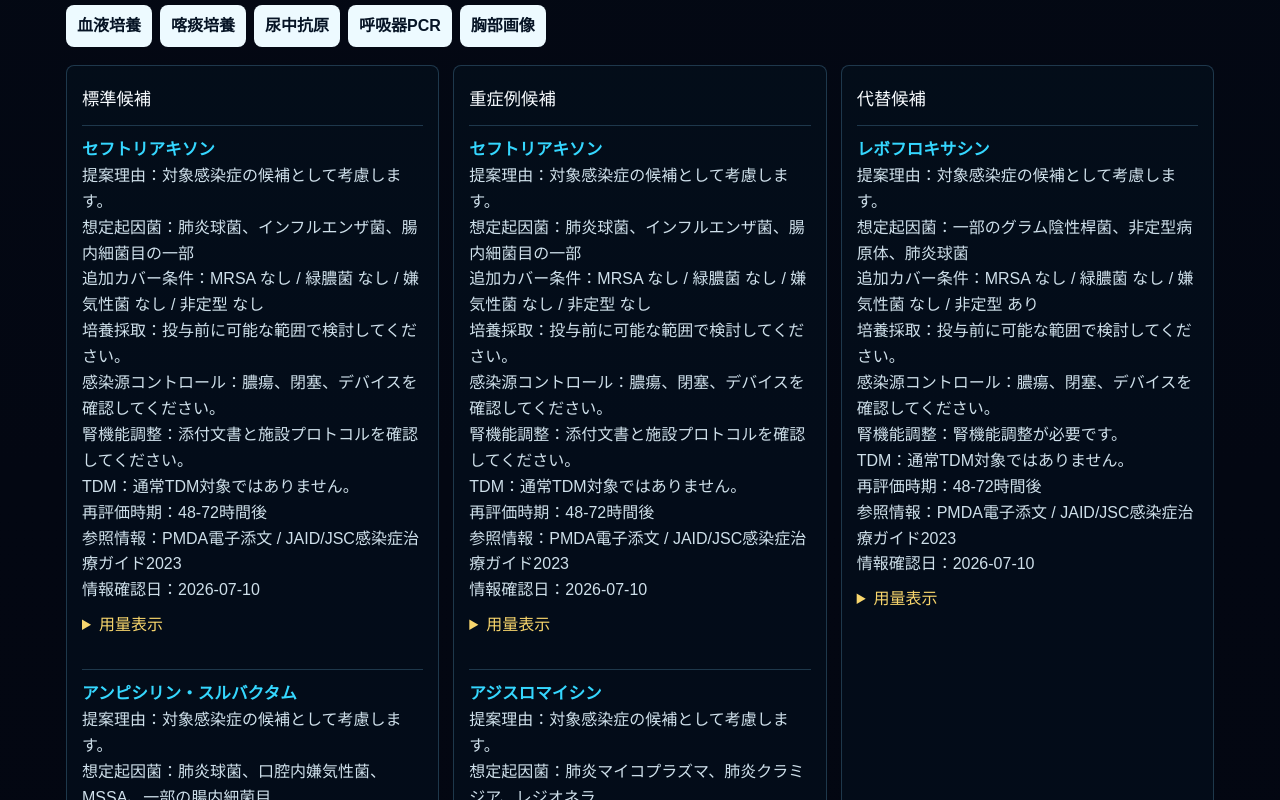
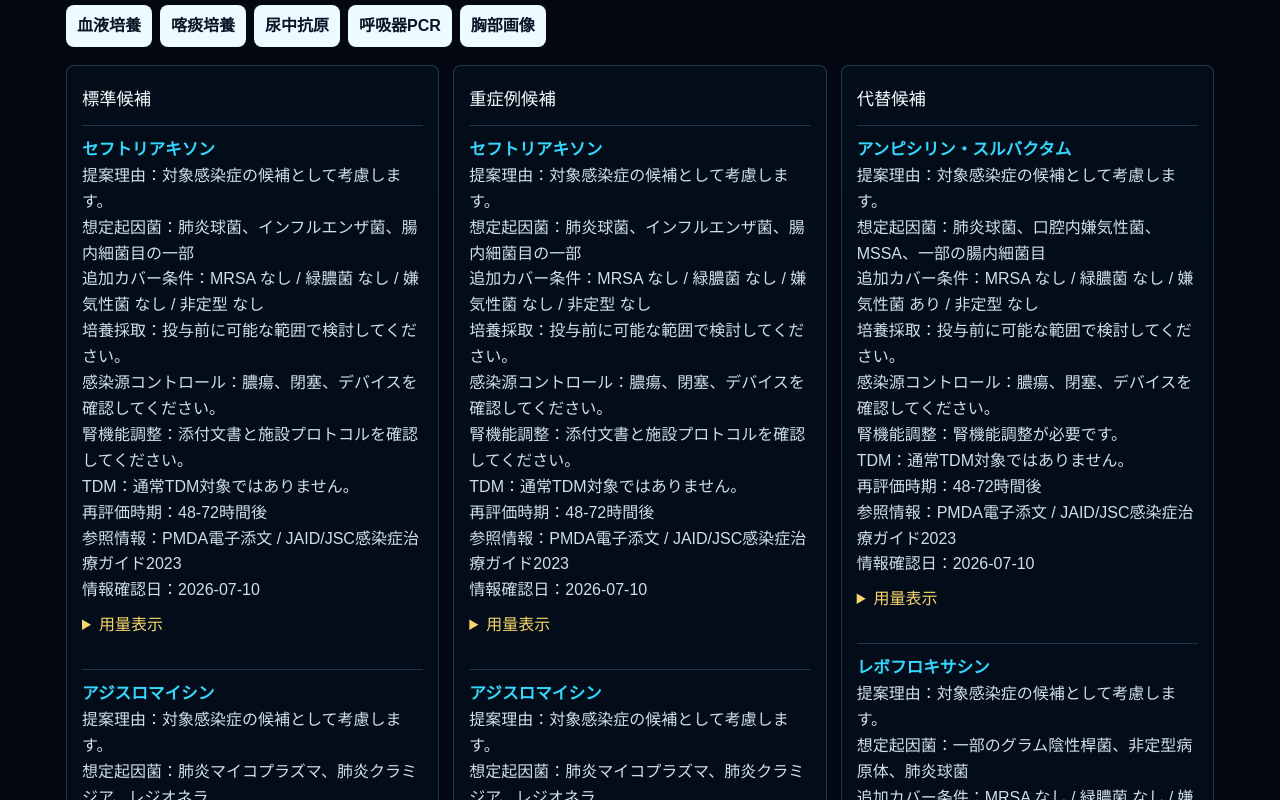
Before and after one commit to itooyoyo/infection-antibiotic-navigator, a Next.js app: page / in a window 1280 px wide. Shown: the part 3860-4660 px from the top of the page. Built offline with nearby package versions, Linux system fonts and the light colour scheme.

Commit message:
fix: update pathogen and empiric antibiotic recommendations

```diff
--- a/data/infections.ts
+++ b/data/infections.ts
@@ -27,8 +27,10 @@ export type InfectionProfile = {
   checkedAt: string;
 };
 
-const checkedAt = "2026-07-10";
-const commonReference = ["JAID/JSC感染症治療ガイド2023", "PMDA電子添文", "院内アンチバイオグラム"];
+const checkedAt = "2026-07-15";
+const commonReference = ["JAID/JSC感染症治療ガイド2023", "PMDA電子添文", "施設・病棟別アンチバイオグラム"];
+const amrReference = "IDSA 2024 AMR Gram-negative Guidance";
+const reassessmentCore = ["診断違い", "膿瘍・膿胸", "閉塞", "耐性菌・培養結果", "投与量・投与間隔不足", "組織移行不足", "感染源コントロール不足"];
 
 export const infectionProfiles: InfectionProfile[] = [
   {
@@ -41,16 +43,16 @@ export const infectionProfiles: InfectionProfile[] = [
     redFlags: ["呼吸不全", "ショック", "意識障害", "膿胸疑い"],
     requiredCultures: ["血液培養", "喀痰培養", "尿中抗原", "呼吸器PCR"],
     imaging: ["胸部X線", "胸部CTは重症・合併症疑いで検討"],
-    sourceControl: ["膿胸", "肺膿瘍"],
-    empiricAntibioticCandidateIds: { standard: ["ceftriaxone", "ampicillinSulbactam", "azithromycin"], severe: ["ceftriaxone", "azithromycin"], alternative: ["levofloxacin"] },
-    reassessmentPoints: ["酸素需要", "解熱", "培養結果", "非定型病原体検査", "膿胸・膿瘍の有無"],
+    sourceControl: ["膿胸は胸腔ドレナージ", "肺膿瘍は気道閉塞・排膿適応を評価"],
+    empiricAntibioticCandidateIds: { standard: ["ceftriaxone", "azithromycin"], severe: ["ceftriaxone", "azithromycin"], alternative: ["ampicillinSulbactam", "levofloxacin"] },
+    reassessmentPoints: ["酸素需要", "解熱", "培養・抗原・PCR結果", "MRSA・緑膿菌カバー継続要否", ...reassessmentCore],
     severityCue: "呼吸不全、低血圧、意識障害、乳酸高値では重症として評価します。",
     firstCultures: ["血液培養", "喀痰培養", "尿中抗原", "呼吸器PCR", "胸部画像"],
-    standardCandidateIds: ["ceftriaxone", "ampicillinSulbactam", "azithromycin"],
+    standardCandidateIds: ["ceftriaxone", "azithromycin"],
     severeCandidateIds: ["ceftriaxone", "azithromycin"],
-    alternativeCandidateIds: ["levofloxacin"],
+    alternativeCandidateIds: ["ampicillinSulbactam", "levofloxacin"],
     deEscalation: ["培養・抗原・PCR結果と臨床経過から狭域化を検討します。"],
-    reference: commonReference,
+    reference: ["ATS/IDSA成人市中肺炎ガイドライン2019", ...commonReference],
     checkedAt,
   },
   {
@@ -59,20 +61,20 @@ export const infectionProfiles: InfectionProfile[] = [
     label: "院内肺炎",
     group: "呼吸器",
     suspectedPathogenIds: ["pseudomonas-aeruginosa", "klebsiella-pneumoniae", "mrsa", "acinetobacter", "serratia"],
-    severeRiskFactors: ["人工呼吸器", "ICU", "ショック", "直近抗菌薬", "過去耐性菌"],
+    severeRiskFactors: ["人工呼吸管理が必要", "敗血症性ショック", "直近90日以内の静注抗菌薬", "過去の耐性菌分離", "気管支拡張症・嚢胞性線維症"],
     redFlags: ["呼吸不全", "ショック", "急速な酸素需要増加"],
     requiredCultures: ["血液培養", "気道検体培養", "MRSAスクリーニング", "院内アンチバイオグラム"],
     imaging: ["胸部X線", "胸部CT"],
-    sourceControl: ["膿胸", "感染デバイス"],
-    empiricAntibioticCandidateIds: { standard: ["cefepime", "piperacillinTazobactam"], severe: ["meropenem", "vancomycin"], alternative: ["levofloxacin"] },
-    reassessmentPoints: ["気道培養", "MRSAカバー継続要否", "緑膿菌リスク", "人工呼吸器関連要因"],
+    sourceControl: ["膿胸は胸腔ドレナージ", "感染した気道・血管内デバイスの交換・抜去を評価"],
+    empiricAntibioticCandidateIds: { standard: ["cefepime", "piperacillinTazobactam"], severe: ["cefepime", "piperacillinTazobactam", "vancomycin"], alternative: ["levofloxacin", "meropenem"] },
+    reassessmentPoints: ["気道培養の質と結果", "MRSA鼻腔検査・カバー継続要否", "緑膿菌二剤併用の解除", "人工呼吸器・膿胸・デバイス", ...reassessmentCore],
     severityCue: "人工呼吸器関連、ショック、酸素需要増加では重症候補です。",
     firstCultures: ["血液培養", "喀痰培養", "気道検体培養", "画像検査", "院内アンチバイオグラム"],
     standardCandidateIds: ["cefepime", "piperacillinTazobactam"],
-    severeCandidateIds: ["meropenem", "vancomycin"],
-    alternativeCandidateIds: ["levofloxacin"],
+    severeCandidateIds: ["cefepime", "piperacillinTazobactam", "vancomycin"],
+    alternativeCandidateIds: ["levofloxacin", "meropenem"],
     deEscalation: ["起因菌と感受性、MRSA陰性所見、緑膿菌リスク再評価で狭域化を検討します。"],
-    reference: commonReference,
+    reference: ["ATS/IDSA HAP/VAPガイドライン2016", amrReference, ...commonReference],
     checkedAt,
   },
   {
@@ -80,21 +82,21 @@ export const infectionProfiles: InfectionProfile[] = [
     name: "誤嚥関連肺炎",
     label: "誤嚥関連肺炎",
     group: "呼吸器",
-    suspectedPathogenIds: ["streptococcus-pneumoniae", "haemophilus-influenzae", "bacteroides", "peptostreptococcus"],
+    suspectedPathogenIds: ["streptococcus-pneumoniae", "haemophilus-influenzae", "staphylococcus-aureus", "bacteroides", "peptostreptococcus"],
     severeRiskFactors: ["意識障害", "嚥下障害", "膿瘍", "膿胸", "低栄養"],
     redFlags: ["呼吸不全", "膿胸疑い", "肺膿瘍疑い"],
     requiredCultures: ["血液培養", "喀痰培養"],
     imaging: ["胸部X線", "胸部CTは膿瘍・膿胸疑いで検討"],
-    sourceControl: ["膿胸", "膿瘍"],
-    empiricAntibioticCandidateIds: { standard: ["ampicillinSulbactam"], severe: ["piperacillinTazobactam"], alternative: ["ceftriaxone"] },
-    reassessmentPoints: ["嚥下機能", "膿瘍・膿胸", "酸素需要", "嫌気性菌カバーの必要性"],
+    sourceControl: ["膿胸は胸腔ドレナージ", "肺膿瘍・壊死性肺炎の排膿適応を評価", "嚥下評価と口腔ケアで再誤嚥を予防"],
+    empiricAntibioticCandidateIds: { standard: ["ceftriaxone"], severe: ["ampicillinSulbactam"], alternative: ["levofloxacin"] },
+    reassessmentPoints: ["嚥下機能と再誤嚥予防", "酸素需要", "膿瘍・膿胸・壊死時のみ嫌気性菌カバー", ...reassessmentCore],
     severityCue: "呼吸不全、膿瘍、膿胸があれば重症度と感染源コントロールを確認します。",
     firstCultures: ["血液培養", "喀痰培養", "画像検査", "嚥下評価"],
-    standardCandidateIds: ["ampicillinSulbactam"],
-    severeCandidateIds: ["piperacillinTazobactam"],
-    alternativeCandidateIds: ["ceftriaxone"],
+    standardCandidateIds: ["ceftriaxone"],
+    severeCandidateIds: ["ampicillinSulbactam"],
+    alternativeCandidateIds: ["levofloxacin"],
     deEscalation: ["嫌気性菌カバーの必要性を再評価し、過剰な広域化を避けることを検討します。"],
-    reference: commonReference,
+    reference: ["ATS/IDSA成人市中肺炎ガイドライン2019（誤嚥時の嫌気性菌カバー）", ...commonReference],
     checkedAt,
   },
   {
@@ -107,16 +109,16 @@ export const infectionProfiles: InfectionProfile[] = [
     redFlags: ["発熱", "敗血症所見", "閉塞性尿路感染疑い"],
     requiredCultures: ["尿培養"],
     imaging: ["通常不要", "閉塞・結石・複雑性疑いで尿路画像"],
-    sourceControl: ["尿路閉塞", "感染デバイス"],
-    empiricAntibioticCandidateIds: { standard: ["cefazolin", "ceftriaxone"], severe: ["ceftriaxone"], alternative: ["levofloxacin"] },
-    reassessmentPoints: ["尿培養", "発熱の有無", "閉塞・結石", "内服切替"],
+    sourceControl: ["尿閉・残尿・結石があれば閉塞解除", "不要な尿道カテーテルは抜去・交換"],
+    empiricAntibioticCandidateIds: { standard: ["cefazolin"], severe: ["ceftriaxone"], alternative: ["levofloxacin"] },
+    reassessmentPoints: ["尿培養と局所感受性", "発熱・側腹部痛なら腎盂腎炎へ再分類", "閉塞・結石・残尿", "内服薬への狭域化", ...reassessmentCore],
     severityCue: "発熱、側腹部痛、菌血症所見があれば腎盂腎炎や複雑性尿路感染を検討します。",
     firstCultures: ["尿培養", "尿検査", "血液培養は発熱・重症時に検討"],
-    standardCandidateIds: ["cefazolin", "ceftriaxone"],
+    standardCandidateIds: ["cefazolin"],
     severeCandidateIds: ["ceftriaxone"],
     alternativeCandidateIds: ["levofloxacin"],
     deEscalation: ["尿培養の感受性を確認し、狭域薬や内服切替を検討します。"],
-    reference: commonReference,
+    reference: ["IDSA急性単純性膀胱炎・腎盂腎炎ガイドライン2010", "JAID/JSC尿路感染症ガイドライン2015", ...commonReference],
     checkedAt,
   },
   {
@@ -129,16 +131,16 @@ export const infectionProfiles: InfectionProfile[] = [
     redFlags: ["閉塞性尿路感染疑い", "ショック", "乏尿", "乳酸高値"],
     requiredCultures: ["尿培養", "血液培養"],
     imaging: ["尿路超音波", "CTは閉塞・膿瘍疑いで検討"],
-    sourceControl: ["閉塞性腎盂腎炎", "尿路閉塞"],
-    empiricAntibioticCandidateIds: { standard: ["ceftriaxone"], severe: ["piperacillinTazobactam", "meropenem"], alternative: ["levofloxacin"] },
-    reassessmentPoints: ["尿培養", "血液培養", "尿路閉塞解除", "腎機能", "ESBLリスク"],
+    sourceControl: ["閉塞性腎盂腎炎は尿管ステントまたは腎瘻で緊急ドレナージ", "腎・腎周囲膿瘍はドレナージ適応を評価"],
+    empiricAntibioticCandidateIds: { standard: ["ceftriaxone"], severe: ["piperacillinTazobactam"], alternative: ["levofloxacin", "meropenem"] },
+    reassessmentPoints: ["尿・血液培養", "尿路閉塞解除", "腎機能", "ESBL既往・直近培養時のみカルバペネム要否", ...reassessmentCore],
     severityCue: "閉塞、菌血症、ショックでは尿路ドレナージの必要性を確認します。",
     firstCultures: ["尿培養", "血液培養", "尿路画像検査"],
     standardCandidateIds: ["ceftriaxone"],
-    severeCandidateIds: ["piperacillinTazobactam", "meropenem"],
-    alternativeCandidateIds: ["levofloxacin"],
+    severeCandidateIds: ["piperacillinTazobactam"],
+    alternativeCandidateIds: ["levofloxacin", "meropenem"],
     deEscalation: ["ESBL既往がなければ感受性に応じて狭域化を検討します。"],
-    reference: commonReference,
+    reference: ["IDSA複雑性尿路感染症ガイドライン2025", amrReference, ...commonReference],
     checkedAt,
   },
   {
@@ -151,16 +153,16 @@ export const infectionProfiles: InfectionProfile[] = [
     redFlags: ["閉塞性尿路感染疑い", "ショック", "AKI"],
     requiredCultures: ["尿培養", "血液培養", "デバイス培養"],
     imaging: ["尿路超音波", "CT"],
-    sourceControl: ["尿路閉塞", "感染デバイス"],
-    empiricAntibioticCandidateIds: { standard: ["ceftriaxone", "cefepime"], severe: ["piperacillinTazobactam", "meropenem"], alternative: ["levofloxacin"] },
-    reassessmentPoints: ["尿路閉塞", "カテーテル交換", "耐性菌", "腎機能", "感受性"],
+    sourceControl: ["尿路閉塞はステント・腎瘻などで解除", "不要な尿道カテーテルは抜去・交換", "尿路膿瘍はドレナージ"],
+    empiricAntibioticCandidateIds: { standard: ["ceftriaxone"], severe: ["piperacillinTazobactam", "cefepime"], alternative: ["levofloxacin", "meropenem"] },
+    reassessmentPoints: ["尿路閉塞解除", "不要カテーテル抜去・交換", "過去培養とESBL・AmpC・緑膿菌リスク", "腎機能と感受性", ...reassessmentCore],
     severityCue: "カテーテル、閉塞、腎機能障害、耐性菌既往を重視します。",
     firstCultures: ["尿培養", "血液培養", "デバイス培養", "尿路画像"],
-    standardCandidateIds: ["ceftriaxone", "cefepime"],
-    severeCandidateIds: ["piperacillinTazobactam", "meropenem"],
-    alternativeCandidateIds: ["levofloxacin"],
+    standardCandidateIds: ["ceftriaxone"],
+    severeCandidateIds: ["piperacillinTazobactam", "cefepime"],
+    alternativeCandidateIds: ["levofloxacin", "meropenem"],
     deEscalation: ["培養判明後は尿路移行性と感受性を合わせて狭域化します。"],
-    reference: commonReference,
+    reference: ["IDSA複雑性尿路感染症ガイドライン2025", amrReference, ...commonReference],
     checkedAt,
   },
   {
@@ -173,16 +175,16 @@ export const infectionProfiles: InfectionProfile[] = [
     redFlags: ["胆道閉塞疑い", "ショック", "意識障害"],
     requiredCultures: ["血液培養", "胆汁培養"],
     imaging: ["腹部超音波", "CT", "MRCP/ERCPは状況で検討"],
-    sourceControl: ["胆管炎", "胆道閉塞"],
-    empiricAntibioticCandidateIds: { standard: ["ceftriaxone", "ampicillinSulbactam"], severe: ["piperacillinTazobactam", "meropenem"], alternative: ["cefepime"] },
-    reassessmentPoints: ["胆道ドレナージ", "胆汁培養", "肝胆道系酵素", "血圧", "乳酸"],
+    sourceControl: ["中等症は早期、重症は全身管理後できるだけ速やかにERCP等で胆道ドレナージ", "閉塞原因の除去・ステント交換"],
+    empiricAntibioticCandidateIds: { standard: ["ceftriaxone"], severe: ["piperacillinTazobactam"], alternative: ["ampicillinSulbactam", "cefepime", "meropenem"] },
+    reassessmentPoints: ["重症度別の胆道ドレナージ時期", "胆汁・血液培養", "胆道処置後の腸球菌・緑膿菌", "ESBL・AmpC既往", ...reassessmentCore],
     severityCue: "胆道閉塞、低血圧、意識障害では緊急ドレナージを検討します。",
     firstCultures: ["血液培養", "胆汁培養", "肝胆道系検査", "腹部画像"],
-    standardCandidateIds: ["ceftriaxone", "ampicillinSulbactam"],
-    severeCandidateIds: ["piperacillinTazobactam", "meropenem"],
-    alternativeCandidateIds: ["cefepime"],
+    standardCandidateIds: ["ceftriaxone"],
+    severeCandidateIds: ["piperacillinTazobactam"],
+    alternativeCandidateIds: ["ampicillinSulbactam", "cefepime", "meropenem"],
     deEscalation: ["胆汁・血液培養とドレナージ後経過で狭域化を検討します。"],
-    reference: ["Tokyo Guidelines", ...commonReference],
+    reference: ["Tokyo Guidelines 2018（胆管炎抗菌薬・胆道ドレナージ）", amrReference, ...commonReference],
     checkedAt,
   },
   {
@@ -190,21 +192,21 @@ export const infectionProfiles: InfectionProfile[] = [
     name: "胆嚢炎",
     label: "胆嚢炎",
     group: "胆道・腹腔内",
-    suspectedPathogenIds: ["escherichia-coli", "klebsiella-pneumoniae", "bacteroides"],
+    suspectedPathogenIds: ["escherichia-coli", "klebsiella-pneumoniae", "enterococcus", "bacteroides"],
     severeRiskFactors: ["穿孔", "膿瘍", "敗血症", "高齢", "糖尿病"],
     redFlags: ["ショック", "穿孔疑い", "膿瘍疑い"],
     requiredCultures: ["血液培養", "胆汁培養"],
     imaging: ["腹部超音波", "CT"],
-    sourceControl: ["胆道閉塞", "膿瘍"],
-    empiricAntibioticCandidateIds: { standard: ["ceftriaxone"], severe: ["piperacillinTazobactam"], alternative: ["cefepime"] },
-    reassessmentPoints: ["胆嚢ドレナージ・手術適応", "胆汁培養", "疼痛", "炎症反応"],
+    sourceControl: ["早期胆嚢摘出術", "手術困難時の胆嚢ドレナージ", "穿孔・膿瘍ドレナージ"],
+    empiricAntibioticCandidateIds: { standard: ["ceftriaxone"], severe: ["piperacillinTazobactam"], alternative: ["ampicillinSulbactam", "cefepime"] },
+    reassessmentPoints: ["早期胆嚢摘出術または胆嚢ドレナージ", "胆汁・血液培養", "穿孔・気腫性変化・膿瘍", "胆道消化管吻合時のみ嫌気性菌カバー", ...reassessmentCore],
     severityCue: "穿孔、膿瘍、敗血症所見では外科・放射線科相談を検討します。",
     firstCultures: ["血液培養", "胆汁培養", "腹部画像"],
     standardCandidateIds: ["ceftriaxone"],
     severeCandidateIds: ["piperacillinTazobactam"],
-    alternativeCandidateIds: ["cefepime"],
+    alternativeCandidateIds: ["ampicillinSulbactam", "cefepime"],
     deEscalation: ["胆汁培養と術後経過から狭域化を検討します。"],
-    reference: ["Tokyo Guidelines", ...commonReference],
+    reference: ["Tokyo Guidelines 2018（胆嚢炎抗菌薬・胆嚢ドレナージ）", ...commonReference],
     checkedAt,
   },
   {
@@ -212,21 +214,21 @@ export const infectionProfiles: InfectionProfile[] = [
     name: "腹腔内感染",
     label: "腹腔内感染",
     group: "胆道・腹腔内",
-    suspectedPathogenIds: ["escherichia-coli", "bacteroides", "enterococcus", "clostridioides-difficile"],
+    suspectedPathogenIds: ["escherichia-coli", "klebsiella-pneumoniae", "bacteroides", "enterococcus"],
     severeRiskFactors: ["腹膜炎", "膿瘍", "術後", "穿孔", "免疫抑制"],
     redFlags: ["腹膜炎", "膿瘍疑い", "ショック"],
     requiredCultures: ["血液培養", "腹水培養", "膿培養"],
     imaging: ["造影CT", "超音波"],
-    sourceControl: ["膿瘍", "腹膜炎"],
+    sourceControl: ["膿瘍ドレナージ", "穿孔修復・感染臓器切除", "壊死組織除去", "感染デバイス・人工物の抜去を評価"],
     empiricAntibioticCandidateIds: { standard: ["ceftriaxone", "metronidazole"], severe: ["piperacillinTazobactam", "meropenem"], alternative: ["cefepime", "metronidazole"] },
-    reassessmentPoints: ["ドレナージ", "手術適応", "嫌気性菌", "培養結果", "画像再評価"],
+    reassessmentPoints: ["ドレナージ・穿孔修復・壊死組織除去", "手術適応", "腹腔内培養", "市中発症では腸球菌・MRSAを routine に追加しない", ...reassessmentCore],
     severityCue: "腹膜炎、膿瘍、術後感染では感染源コントロールを優先して確認します。",
     firstCultures: ["血液培養", "腹水・膿培養", "画像検査"],
     standardCandidateIds: ["ceftriaxone", "metronidazole"],
     severeCandidateIds: ["piperacillinTazobactam", "meropenem"],
     alternativeCandidateIds: ["cefepime", "metronidazole"],
     deEscalation: ["ドレナージ検体の結果とsource control後の経過で狭域化を検討します。"],
-    reference: commonReference,
+    reference: ["IDSA複雑性腹腔内感染症ガイドライン更新2024", "Surgical Infection Society腹腔内感染症ガイドライン2024", amrReference, ...commonReference],
     checkedAt,
   },
   {
@@ -234,21 +236,21 @@ export const infectionProfiles: InfectionProfile[] = [
     name: "蜂窩織炎",
     label: "蜂窩織炎",
     group: "皮膚軟部組織",
-    suspectedPathogenIds: ["mssa", "mrsa", "staphylococcus-aureus"],
-    severeRiskFactors: ["急速進行", "激痛", "壊死", "水疱", "免疫抑制"],
+    suspectedPathogenIds: ["streptococcus-pyogenes", "beta-hemolytic-streptococci", "mssa", "mrsa"],
+    severeRiskFactors: ["急速進行", "激痛", "壊死", "水疱", "全身性炎症反応", "重度免疫抑制"],
     redFlags: ["急速に進行する皮膚所見", "激しい疼痛", "壊死組織"],
     requiredCultures: ["血液培養は重症時", "膿があれば膿培養"],
     imaging: ["深部感染疑いで超音波・CT・MRI"],
-    sourceControl: ["膿瘍", "壊死組織"],
+    sourceControl: ["潜在性膿瘍は切開排膿", "壊死性軟部組織感染は緊急外科デブリードマン", "足白癬・浮腫など侵入門戸を治療"],
     empiricAntibioticCandidateIds: { standard: ["cefazolin"], severe: ["ampicillinSulbactam", "vancomycin"], alternative: ["clindamycin"] },
-    reassessmentPoints: ["範囲拡大", "膿瘍形成", "MRSAリスク", "壊死性病変"],
+    reassessmentPoints: ["範囲拡大", "潜在性膿瘍", "穿通外傷・膿性病変・MRSA既往/保菌・注射薬物使用・重症時のみMRSA追加", "壊死性病変", ...reassessmentCore],
     severityCue: "急速進行、激痛、壊死、水疱、ガス像では重症軟部組織感染を疑います。",
     firstCultures: ["血液培養は重症時に検討", "膿があれば膿培養", "画像検査は深部感染疑いで検討"],
     standardCandidateIds: ["cefazolin"],
     severeCandidateIds: ["ampicillinSulbactam", "vancomycin"],
     alternativeCandidateIds: ["clindamycin"],
-    deEscalation: ["非化膿性なら連鎖球菌・MSSAを中心に狭域化を検討します。"],
-    reference: commonReference,
+    deEscalation: ["典型的な非化膿性蜂窩織炎はβ溶血性レンサ球菌を中心に狭域化し、膿性所見がなければMRSA薬を中止します。"],
+    reference: ["IDSA皮膚軟部組織感染症ガイドライン2014", ...commonReference],
     checkedAt,
   },
   {
@@ -261,16 +263,16 @@ export const infectionProfiles: InfectionProfile[] = [
     redFlags: ["急速進行", "壊死組織", "ショック"],
     requiredCultures: ["膿培養", "血液培養は重症時"],
     imaging: ["超音波", "CTは深部膿瘍疑いで検討"],
-    sourceControl: ["膿瘍"],
-    empiricAntibioticCandidateIds: { standard: ["cefazolin"], severe: ["vancomycin", "ampicillinSulbactam"], alternative: ["clindamycin"] },
-    reassessmentPoints: ["切開排膿", "膿培養", "MRSA", "深部感染"],
+    sourceControl: ["切開排膿が第一選択", "深部・多房性膿瘍は画像下または外科的ドレナージ"],
+    empiricAntibioticCandidateIds: { standard: [], severe: ["vancomycin"], alternative: ["clindamycin", "doxycycline"] },
+    reassessmentPoints: ["切開排膿の成否", "膿培養", "全身症状・宿主防御低下時のMRSA抗菌薬", "深部・多発・壊死性感染", ...reassessmentCore],
     severityCue: "全身症状、広範囲、免疫抑制では抗菌薬併用と専門相談を検討します。",
     firstCultures: ["膿培養", "血液培養は重症時に検討", "画像検査"],
-    standardCandidateIds: ["cefazolin"],
-    severeCandidateIds: ["vancomycin", "ampicillinSulbactam"],
-    alternativeCandidateIds: ["clindamycin"],
+    standardCandidateIds: [],
+    severeCandidateIds: ["vancomycin"],
+    alternativeCandidateIds: ["clindamycin", "doxycycline"],
     deEscalation: ["膿培養でMRSAや嫌気性菌の要否を確認し狭域化を検討します。"],
-    reference: commonReference,
+    reference: ["IDSA皮膚軟部組織感染症ガイドライン2014", ...commonReference],
     checkedAt,
   },
   {
@@ -283,16 +285,16 @@ export const infectionProfiles: InfectionProfile[] = [
     redFlags: ["ショック", "乳酸高値", "意識障害", "乏尿"],
     requiredCultures: ["血液培養2セット以上", "尿培養", "感染巣培養"],
     imaging: ["感染源に応じてCT・超音波", "心内膜炎疑いは初期版対象外として専門相談"],
-    sourceControl: ["感染デバイス", "膿瘍", "人工物感染"],
-    empiricAntibioticCandidateIds: { standard: ["ceftriaxone"], severe: ["piperacillinTazobactam", "vancomycin"], alternative: ["cefepime"] },
-    reassessmentPoints: ["菌種同定", "感受性", "感染源検索", "デバイス抜去", "S. aureus菌血症の専門相談"],
+    sourceControl: ["感染血管内デバイスの抜去", "膿瘍・閉塞のドレナージ", "感染人工物の抜去・交換を評価", "感染源不明なら画像・心エコーで検索"],
+    empiricAntibioticCandidateIds: { standard: ["ceftriaxone"], severe: ["cefepime", "vancomycin"], alternative: ["piperacillinTazobactam"] },
+    reassessmentPoints: ["菌種同定・感受性と反復血液培養", "感染源検索", "不要デバイス抜去", "S. aureus菌血症なら心エコー・転移性感染評価・専門相談", ...reassessmentCore],
     severityCue: "ショック、S. aureus菌血症、デバイス感染では専門相談を検討します。",
     firstCultures: ["血液培養2セット以上", "尿培養", "画像検査", "デバイス培養"],
     standardCandidateIds: ["ceftriaxone"],
-    severeCandidateIds: ["piperacillinTazobactam", "vancomycin"],
-    alternativeCandidateIds: ["cefepime"],
+    severeCandidateIds: ["cefepime", "vancomycin"],
+    alternativeCandidateIds: ["piperacillinTazobactam"],
     deEscalation: ["血液培養の菌種・感受性判明後に感染源検索と狭域化を検討します。"],
-    reference: commonReference,
+    reference: ["日本版敗血症診療ガイドライン2024", "Surviving Sepsis Campaign 2021", amrReference, ...commonReference],
     checkedAt,
   },
 ];
```
Also changed, not shown: data/pathogens.ts (+33 -3 lines), data/reassessmentRules.ts (+7 -10 lines), lib/clinicalEngine.ts (+10 -3 lines), 1 other file (tests, documents, lock files or other folders).
